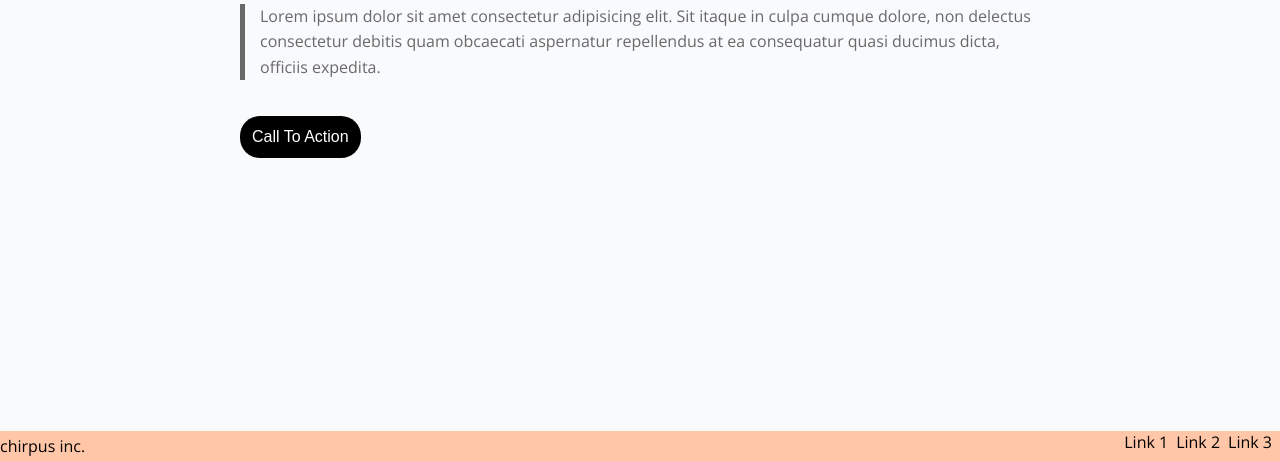
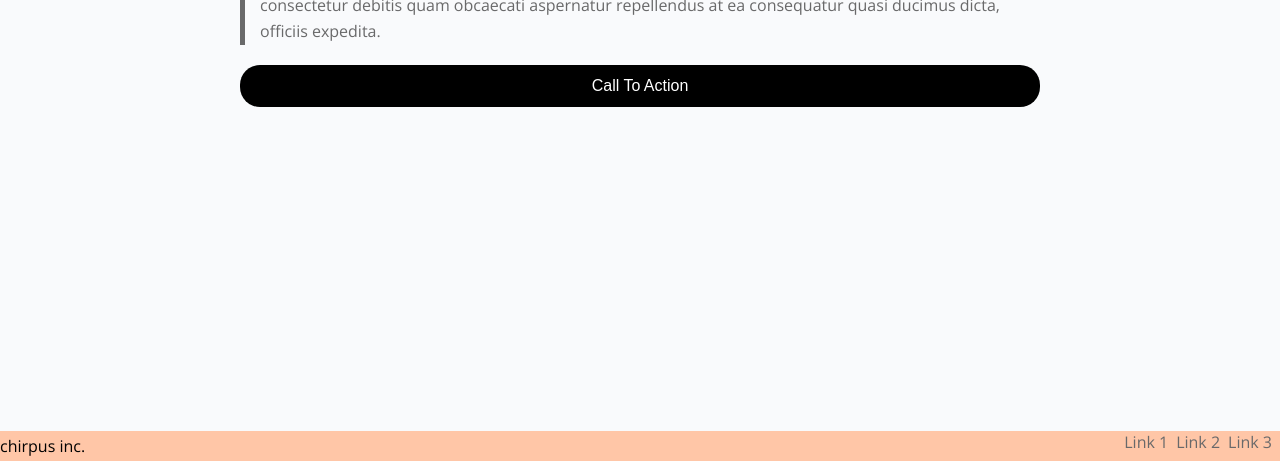
Before and after one commit to Tameikat92/Chirpus-Inc, a plain HTML site: page Index.html in a window 1280 px wide. Shown: the part 339-800 px from the top of the page. Drawn offline with nearby package versions, Linux system fonts and the light colour scheme.

Commit message:
added a display of block and width to button style

```diff
--- a/style.css
+++ b/style.css
@@ -25,6 +25,8 @@ body {
     cursor: pointer;
     font-size: 1em;
     text-align: center;
+    display: block;
+    width: 100%;
 
 }
 
@@ -35,6 +37,7 @@ button.hire{
 /*button for call to action*/
 button.call-to-action{
   border-radius: 20px;
+
 }
 
 .nav-list {
@@ -75,6 +78,7 @@ footer{
 /* Footer title for chirus inc. */
 footer p {
     margin: 0; /* Remove default margin */
+    color: #000;
 }
 
 /* Footer links */
@@ -94,7 +98,7 @@ footer p {
 }
 /* for my links*/
 .nav-list a {
-    color: #000000;
+    color: #69696a;
     text-decoration: none; /* no underline */
     display: inline;
 }
```
